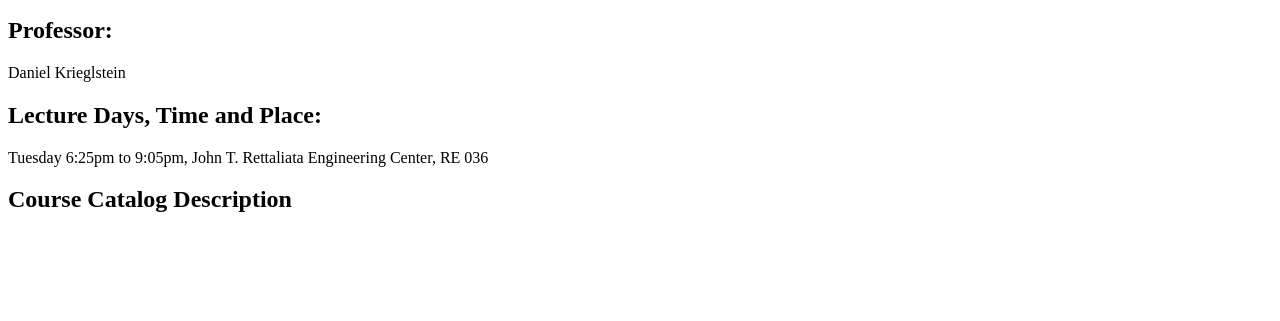
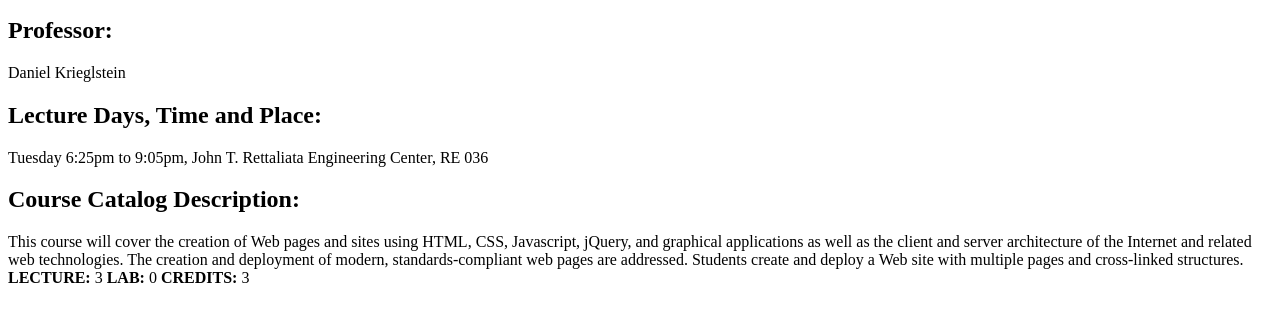
Before and after one commit to igranillo/Granillo_Lab2, a plain HTML site: page index.html in a window 1280 px wide. Shown: the part 105-426 px from the top of the page. Drawn offline with Linux system fonts and the light colour scheme.

Commit message:
added strong brackets and long corse description

```diff
--- a/index.html
+++ b/index.html
@@ -10,6 +10,7 @@
 	<p>Daniel Krieglstein</p>
 	<h2>Lecture Days, Time and Place:</h2>
 	<p>Tuesday 6:25pm to 9:05pm, John T. Rettaliata Engineering Center, RE 036</p>
-	<h2>Course Catalog Description</h2>
+	<h2>Course Catalog Description:</h2>
+	<p>This course will cover the creation of Web pages and sites using HTML, CSS, Javascript, jQuery, and graphical applications as well as the client and server architecture of the Internet and related web technologies. The creation and deployment of modern, standards-compliant web pages are addressed. Students create and deploy a Web site with multiple pages and cross-linked structures.<strong> LECTURE:</strong> 3 <strong>LAB:</strong> 0 <strong>CREDITS:</strong> 3</p>
 </body>
 </html>
```
